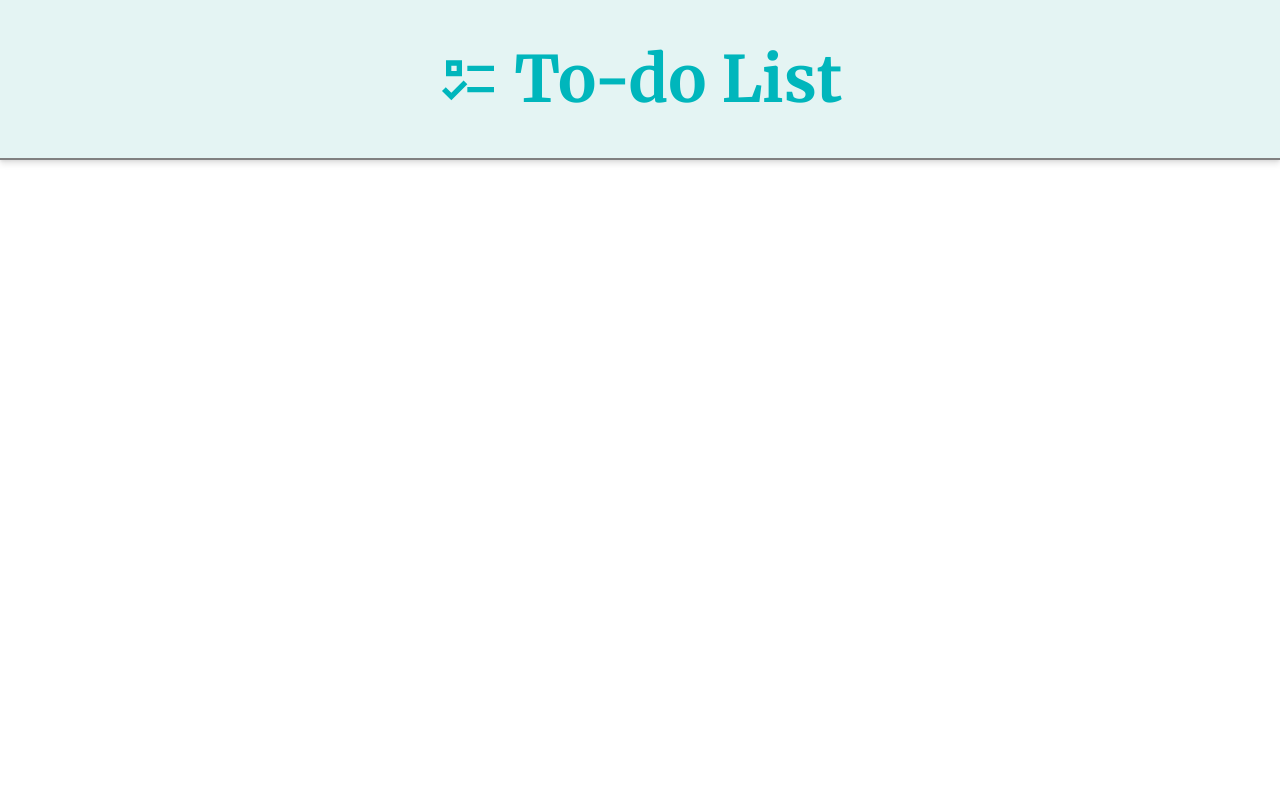
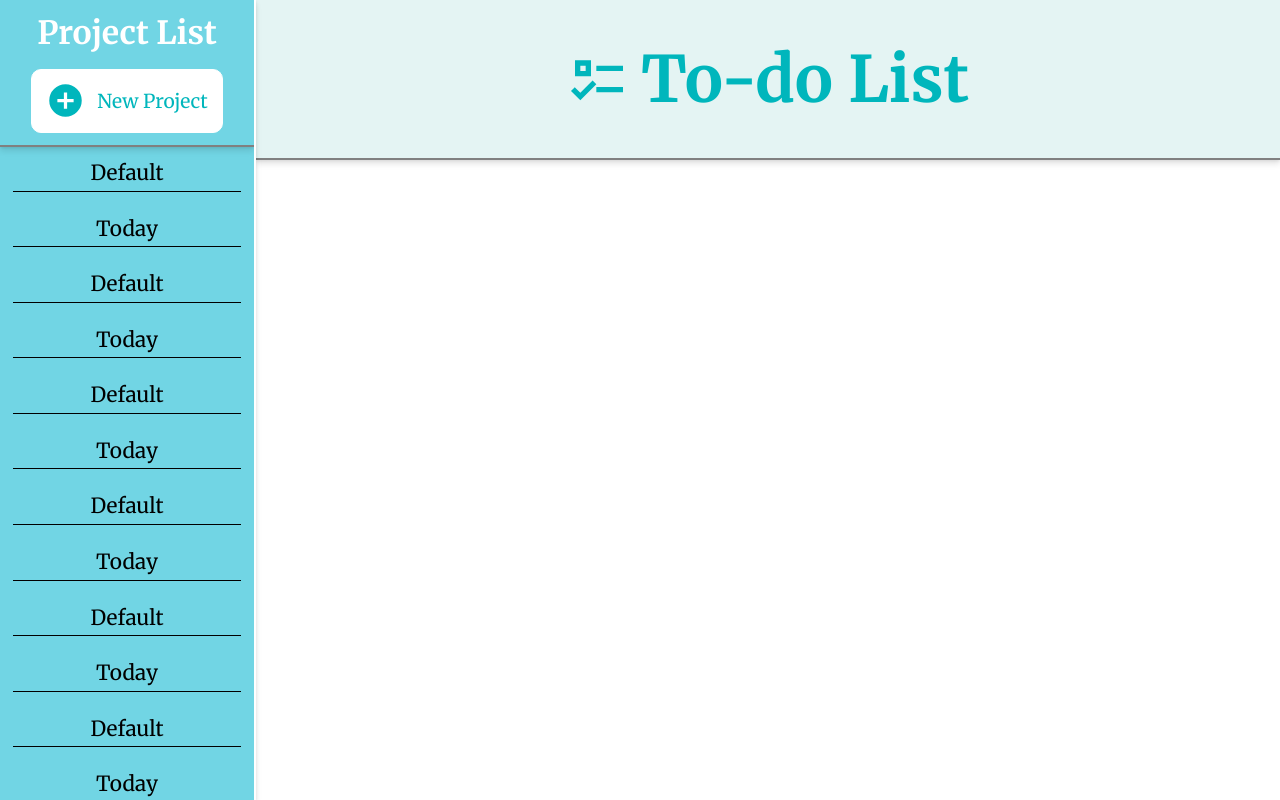
Before and after one commit to sarah-abraham/Todo-List-TOP-Javascript, a website built with webpack: page src/index.html in a window 1280 px wide. Built offline with nearby package versions, Linux system fonts and the light colour scheme.

Commit message:
Completed sidebar design

```diff
--- a/src/index.js
+++ b/src/index.js
@@ -1,11 +1,29 @@
 console.log("Linked");
 import {headerFunction} from './js/header.js';
+import { sidebarTitleFunction, sidebarBodyFunction} from './js/sidebar.js';
 import './styles/common.css';
 import './styles/header.css';
 
 function component(){
     const header = document.querySelector(".header");
     header.appendChild(headerFunction());
+
+    const sidebar = document.querySelector(".sidebar");
+    sidebar.appendChild(sidebarTitleFunction());
+    sidebar.appendChild(sidebarBodyFunction("Default"));
+    sidebar.appendChild(sidebarBodyFunction("Today"));
+    sidebar.appendChild(sidebarBodyFunction("Default"));
+    sidebar.appendChild(sidebarBodyFunction("Today"));
+    sidebar.appendChild(sidebarBodyFunction("Default"));
+    sidebar.appendChild(sidebarBodyFunction("Today"));
+    sidebar.appendChild(sidebarBodyFunction("Default"));
+    sidebar.appendChild(sidebarBodyFunction("Today"));
+    sidebar.appendChild(sidebarBodyFunction("Default"));
+    sidebar.appendChild(sidebarBodyFunction("Today"));
+    sidebar.appendChild(sidebarBodyFunction("Default"));
+    sidebar.appendChild(sidebarBodyFunction("Today"));
+    // sidebar.appendChild(sidebarBodyFunction("Default"));
+    // sidebar.appendChild(sidebarBodyFunction("Today"));
 }
 
 document.body.appendChild(component());
--- a/src/js/header.js
+++ b/src/js/header.js
@@ -4,7 +4,7 @@ function headerFunction(){
     header.className = "title-bar";
     const img = new Image();
     img.src = ListIcon;
-    img.className = "icon";
+    img.className = "header-icon";
     const h1 = document.createElement("h1");
     h1.className = "title";
     h1.textContent = "To-do List";
--- /dev/null
+++ b/src/js/sidebar.js
@@ -0,0 +1,38 @@
+import "../styles/sidebar.css";
+import PlusIcon from "../assets/plus-circle.svg"
+function sidebarTitleFunction(){
+    const sidebarTitleContainer = document.createElement("div");
+    sidebarTitleContainer.className = "sidebar-title-container";
+
+    const h2 = document.createElement("h2");
+    h2.className = "sidebar-title";
+    h2.textContent = "Project List";
+
+    const newProjectButton = document.createElement("button");
+    newProjectButton.className = "new-project-btn";
+    const plus = new Image();
+    plus.src = PlusIcon;
+    plus.className = "icon";
+    newProjectButton.appendChild(plus);
+    const buttonText = document.createTextNode("New Project");
+    newProjectButton.appendChild(buttonText);
+
+    sidebarTitleContainer.appendChild(h2);
+    sidebarTitleContainer.appendChild(newProjectButton);
+
+    return sidebarTitleContainer;
+}
+
+const projectsContainer = document.createElement("div");
+    projectsContainer.className = "project-container";
+function sidebarBodyFunction(projectName){
+
+    const newProject = document.createElement("button");
+    newProject.className = "new-project";
+    newProject.textContent = projectName;
+    projectsContainer.append(newProject);
+    return projectsContainer;
+}
+
+
+export {sidebarTitleFunction, sidebarBodyFunction}
--- a/src/styles/common.css
+++ b/src/styles/common.css
@@ -7,6 +7,21 @@
     font-family: 'merriweather', system-ui, 'Segoe UI', Roboto, Oxygen, Ubuntu, Cantarell, 'Open Sans', 'Helvetica Neue', sans-serif;
 }
 
+body{
+    display: grid;
+    grid-template-columns: 1fr 4fr;
+    overflow: hidden;
+}
+
+.header{
+    grid-column: 2;
+    grid-row: 1;
+}
+
+.sidebar{
+    grid-column: 1;
+}
+
 .icon{
-    width: 5vw;
+    width: 3vw;
 }
--- a/src/styles/header.css
+++ b/src/styles/header.css
@@ -15,3 +15,7 @@
     color: #00B6BC;
     font-weight: 700;
 }
+
+.header-icon{
+        width: 5vw;
+}
--- /dev/null
+++ b/src/styles/sidebar.css
@@ -0,0 +1,66 @@
+.sidebar{
+    height: 100vh;
+    background-color: #71D5E4;
+    /* display: flex;
+    flex-direction: column; */
+    color: #E4F4F3;
+    position: relative;
+    color: white;
+    border-right: 2px solid white;
+    box-shadow:  0 4px 6px rgba(0, 0, 0, 0.1),
+    0 1px 3px rgba(0, 0, 0, 0.08);
+    overflow-y: auto;
+}
+
+.sidebar-title-container{
+    display: flex;
+    flex-direction: column;
+    gap: 2vh;
+    justify-content: center;
+    align-items: center;
+    position: sticky;
+    top: 0%;
+    padding: 5%;
+    background-color: #71D5E4;
+    border-bottom: 2px solid grey;
+    box-shadow:  0 4px 6px rgba(0, 0, 0, 0.1),
+    0 1px 3px rgba(0, 0, 0, 0.08);
+}
+
+.sidebar-title{
+    font-size: 2rem;
+}
+
+.new-project-btn{
+    height: 8vh;
+    width: 15vw;
+    font-size: 1.2rem;
+    font-weight: 500;
+    border: 1px solid white;
+    border-radius: 10px;
+    display: flex;
+    justify-content: center;
+    align-items: center;
+    gap: 1vw;
+    background-color: white;
+    color: #00B6BC;
+}
+
+.project-container{
+    padding: 5%;
+    display: flex;
+    flex-direction: column;
+    justify-content: center;
+    background-color: #71D5E4;
+    gap: 3vh;
+    overflow-y: auto;
+    flex-grow: 1;
+}
+
+.new-project{
+    font-size: 1.3rem;
+    border: 0px;
+    border-bottom: 1px solid black;
+    background-color: #71D5E4;
+    padding-bottom: 2%;
+}
```
Also changed, not shown: src/assets/plus-circle.svg (added).
